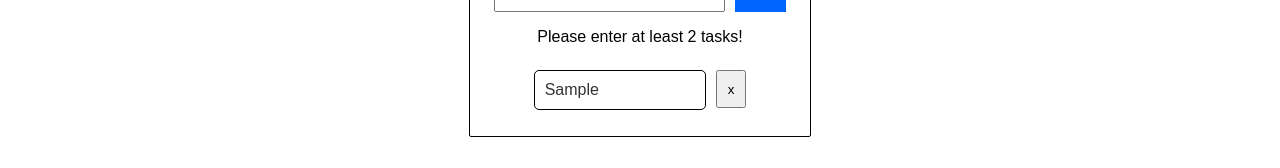
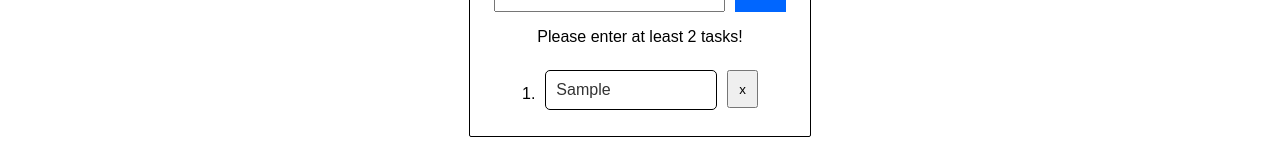
Before and after one commit to joshcarvel/must-do-list, a React (Create React App) app: page / in a window 1280 px wide. Both pictures are taken after typing "Sample" into the empty fields and a click on the button "add". Shown: the part 214-382 px from the top of the page. Built offline with nearby package versions, Linux system fonts and the light colour scheme.

Commit message:
priority numbering added

```diff
--- a/src/App.js
+++ b/src/App.js
@@ -5,23 +5,29 @@ import { DragDropContext } from "react-beautiful-dnd";
 
 class App extends Component {
   state = {
-    tasks: []
+    tasks: [],
+    count: 0
   };
 
   addTask = e => {
     e.preventDefault();
 
+    let count = this.state.count;
+
     if (e.target.elements.listItem.value !== "") {
       const newTask = {
         text: e.target.elements.listItem.value,
-        id: this.state.tasks.length + 1
+        id: count + 1
       };
+
+      count++;
 
       const tasks = [...this.state.tasks];
       tasks.push(newTask);
 
       this.setState({
-        tasks
+        tasks,
+        count
       });
     }
 
--- a/src/Column.css
+++ b/src/Column.css
@@ -33,13 +33,6 @@ button:hover {
   border: 2px solid #003399;
 }
 
-.priority-wrapper {
-  display: flex;
-  flex-direction: column;
-  justify-content: center;
-  padding: 10px;
-}
-
 .task-list {
   padding: 8px;
 }
--- a/src/Task.css
+++ b/src/Task.css
@@ -1,3 +1,15 @@
+.item-wrapper {
+  display: flex;
+  flex-direction: row;
+}
+
+.priority-wrapper {
+  margin-right: 10px;
+  display: flex;
+  flex-direction: column;
+  justify-content: center;
+}
+
 .task-wrapper {
   display: flex;
   flex-direction: row;
@@ -12,6 +24,7 @@
   border-radius: 5px;
   background-color: white;
   transition: background-color 0.2s ease-out;
+  overflow-wrap: break-word;
 }
 
 .dragging {
--- a/src/components/Column.jsx
+++ b/src/components/Column.jsx
@@ -25,7 +25,7 @@ class Column extends Component {
         <p className="instruction">Please enter at least 2 tasks!</p>
 
         <FlipMove duration={150} easing="ease-out">
-          <Droppable droppableId={Date.now()}>
+          <Droppable droppableId="column">
             {provided => (
               <div
                 className="task-list"
--- a/src/components/Task.jsx
+++ b/src/components/Task.jsx
@@ -17,13 +17,19 @@ class Task extends Component {
       <Draggable draggableId={this.props.id} index={this.props.index}>
         {(provided, snapshot) => (
           <div
-            className="task-wrapper"
+            className="item-wrapper"
             {...provided.draggableProps}
             {...provided.dragHandleProps}
             ref={provided.innerRef}
             isDragging={snapshot.isDragging}
           >
-            <div className={this.getTaskClass(snapshot)}>{this.props.text}</div>
+            <div className="priority-wrapper">
+              <div className="priority">{this.props.index + 1}.</div>
+            </div>
+            <div className="task-wrapper">
+              <div className={this.getTaskClass(snapshot)}>
+                {this.props.text}
+              </div>
               <button
                 onClick={() => this.props.delete(this.props.id)}
                 className="delete"
@@ -31,19 +37,9 @@ class Task extends Component {
                 x
               </button>
             </div>
+          </div>
         )}
       </Draggable>
-
-      /*
-
-    <div className="task">
-      <div className="priority-wrapper">
-        <div className="priority">{id}.</div>
-      </div>
-      <div className="task">{text}</div>
-
-    </div>
-    */
     );
   }
 }
```
Lines whose indentation alone changed are shown as unchanged.
